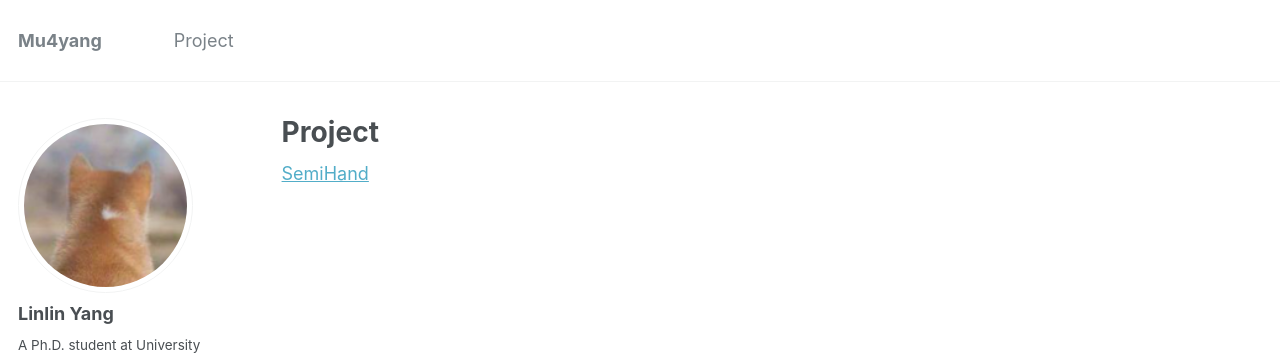
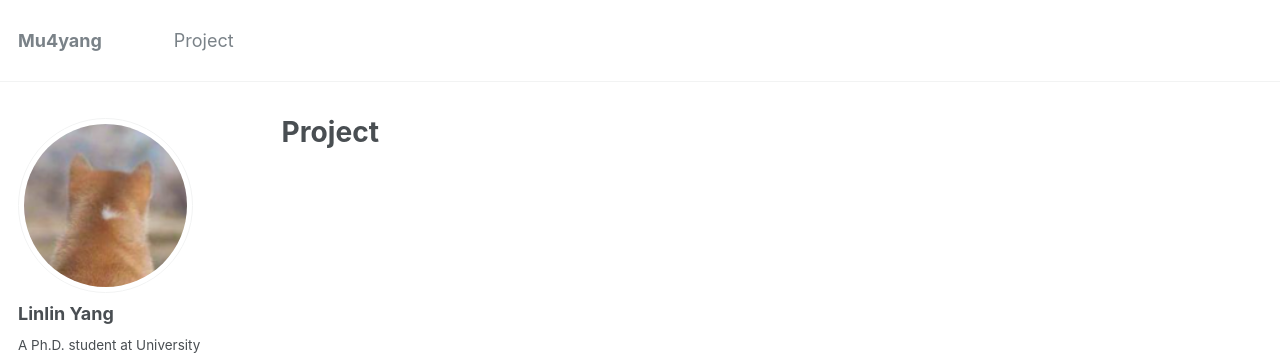
Before and after one commit to bestonebyone/mu4yang, a Jekyll site: the page built from _pages/project.html, in a window 1280 px wide. Shown: the top 356 px of the page. Built offline with Jekyll 4.4.1, drawn with Linux system fonts in a browser that asks for light colours.

Commit message:
Update project.html

```diff
--- a/_pages/project.html
+++ b/_pages/project.html
@@ -6,4 +6,4 @@ author_profile: true
 ---
 
 
-<a href="https://www.mu4yang.com/project/SemiHand" rel="noopener noreferrer">SemiHand</a>
+<!-- <a href="https://www.mu4yang.com/project/SemiHand" rel="noopener noreferrer">SemiHand</a> -->
```
